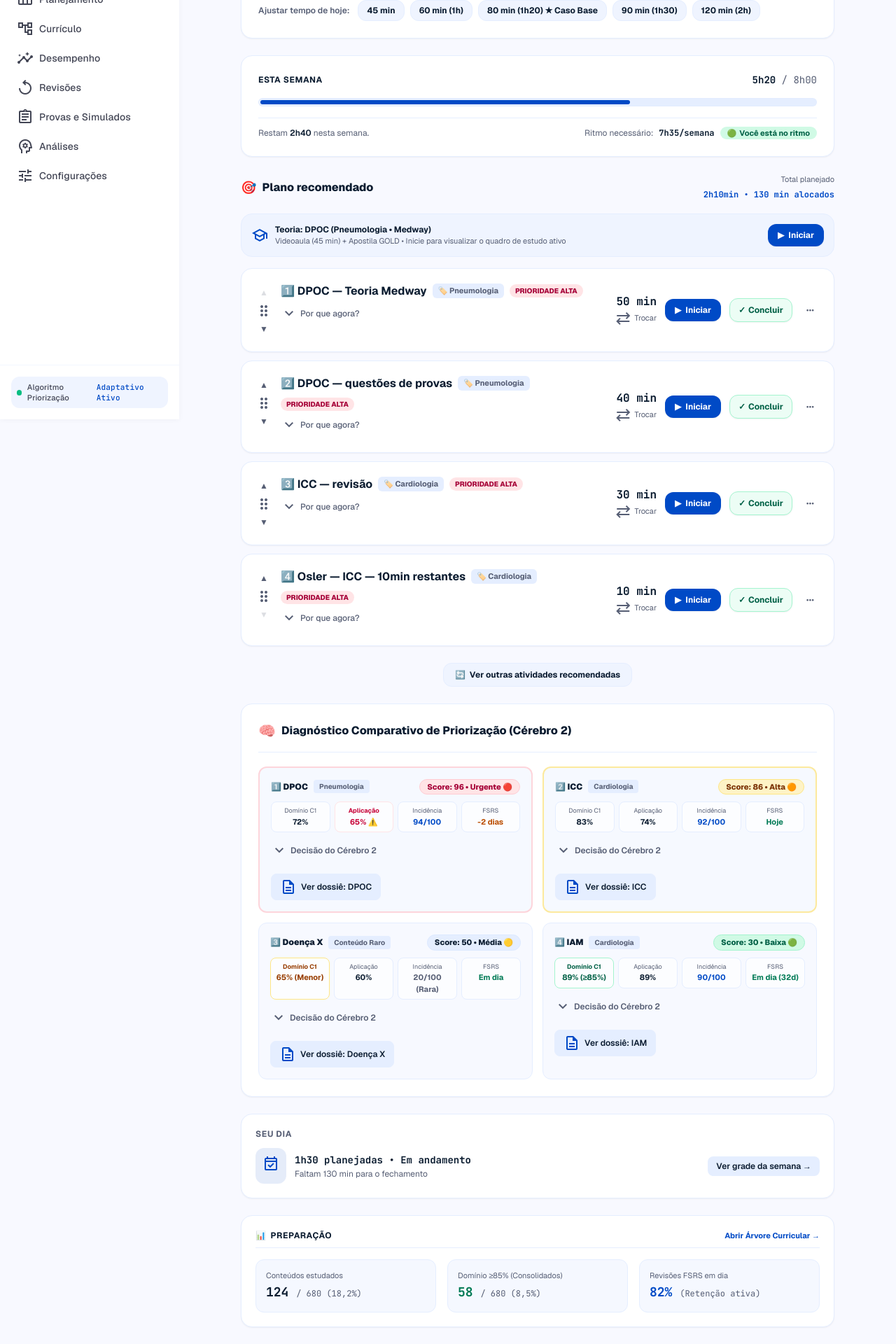
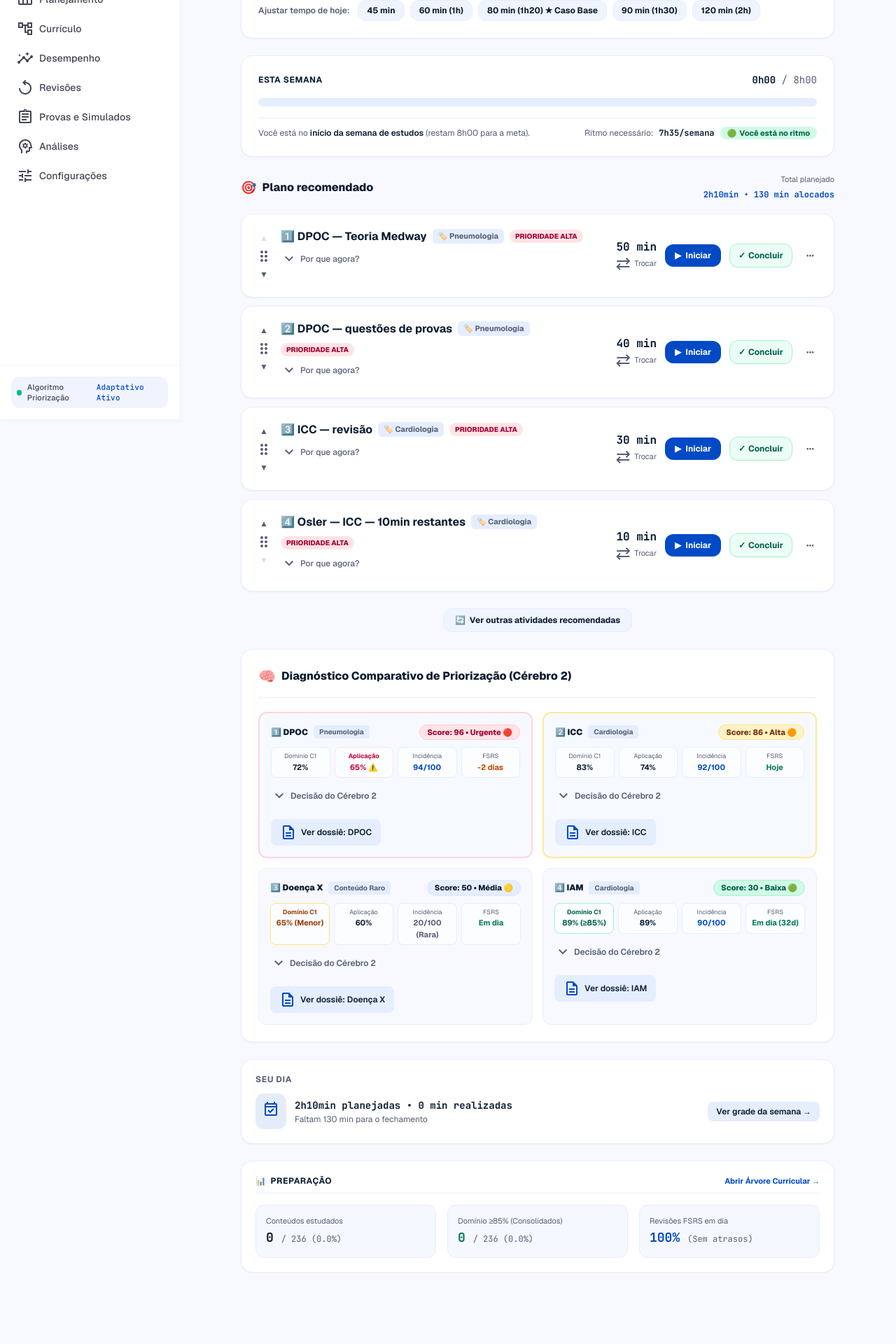
Before and after one commit to leticiarzendeo/SynapseMed, a React (Vite) app: page / in a window 1280 px wide. Shown: the part 201-2121 px from the top of the page at 70% size. After the commit the page ends 2043 px from the top, so only its background shows below. Built offline with nearby package versions, Linux system fonts and the light colour scheme.

Commit message:
feat: reset study progress and implement live timer
Reset application storage version to clear all study history. Updated session handling to initiate timers and metrics from zero to ensure accurate tracking of study progress.

```diff
--- a/src/App.tsx
+++ b/src/App.tsx
@@ -20,13 +20,14 @@ export default function App() {
   const [mobileMenuOpen, setMobileMenuOpen] = useState(false);
 
   // Garantia de ambiente limpo para teste de início de estudos
-  const CURRENT_STORAGE_VERSION = 'v5_fresh_start';
+  const CURRENT_STORAGE_VERSION = 'v6_clean_zero_hours';
   if (typeof window !== 'undefined') {
     const storedVersion = localStorage.getItem('synapsemed_storage_version');
     if (storedVersion !== CURRENT_STORAGE_VERSION) {
       localStorage.removeItem('synapsemed_activities');
       localStorage.removeItem('synapsemed_prefs');
       localStorage.removeItem('synapsemed_caderno_erros');
+      localStorage.removeItem('synapsemed_weekly_completed_minutes');
       localStorage.setItem('synapsemed_storage_version', CURRENT_STORAGE_VERSION);
     }
   }
@@ -174,6 +175,7 @@ export default function App() {
       localStorage.removeItem('synapsemed_activities');
       localStorage.removeItem('synapsemed_prefs');
       localStorage.removeItem('synapsemed_caderno_erros');
+      localStorage.removeItem('synapsemed_weekly_completed_minutes');
       localStorage.setItem('synapsemed_storage_version', CURRENT_STORAGE_VERSION);
     }
     setActivities(initialActivities);
--- a/src/components/BancoRelacionalView.tsx
+++ b/src/components/BancoRelacionalView.tsx
@@ -633,7 +633,7 @@ export const BancoRelacionalView: React.FC = () => {
                         {p.plannedMinutes} min (7h30)
                       </td>
                       <td className="p-3 font-code-metric text-emerald-700 font-bold">
-                        {p.completedMinutes} min (5h20)
+                        {p.completedMinutes} min ({Math.floor(p.completedMinutes / 60)}h{(p.completedMinutes % 60).toString().padStart(2, '0')})
                       </td>
                       <td className="p-3 font-code-metric text-secondary">{p.requiredPaceMinutes} min (7h35)</td>
                       <td className="p-3">
--- a/src/components/HojeView.tsx
+++ b/src/components/HojeView.tsx
@@ -302,9 +302,21 @@ export const HojeView: React.FC<HojeViewProps> = ({
     setExpandedDecisions((prev) => ({ ...prev, [key]: !prev[key] }));
   };
 
-  // Daily totals
+  // Daily & Weekly totals
   const totalPlannedMinutes = activities.reduce((acc, a) => acc + a.durationMin, 0); // 90 min (1h30)
-  const [completedMinutes, setCompletedMinutes] = useState(0);
+  const [completedMinutes, setCompletedMinutes] = useState<number>(() => {
+    if (typeof window !== 'undefined') {
+      const saved = localStorage.getItem('synapsemed_weekly_completed_minutes');
+      if (saved) return parseInt(saved, 10) || 0;
+    }
+    return 0;
+  });
+
+  useEffect(() => {
+    if (typeof window !== 'undefined') {
+      localStorage.setItem('synapsemed_weekly_completed_minutes', completedMinutes.toString());
+    }
+  }, [completedMinutes]);
 
   // Timer effect
   useEffect(() => {
@@ -325,12 +337,15 @@ export const HojeView: React.FC<HojeViewProps> = ({
   const handleStartSession = (activity: ActivityItem) => {
     setActiveStudySession(activity);
     const isTheory = activity.subType.toLowerCase().includes('teoria');
-    setSessionTimerSeconds(isTheory ? 24 * 60 + 12 : 32 * 60 + 14); // 00:24:12 para teoria
+    setSessionTimerSeconds(0); // Cronômetro inicia do zero para registro real
     setIsTimerRunning(true);
-    setFinishExercisesDone(isTheory ? 5 : 12);
+    setFinishExercisesDone(0);
     setFinishExercisesTotal(isTheory ? 10 : 20);
-    setFinishCorrectAnswers(isTheory ? 4 : 9);
+    setFinishCorrectAnswers(0);
     setFinishTimeMinutes(activity.durationMin);
+    setFinishTheoryCompleted(false);
+    setSelectedErrorReasons([]);
+    setFinishNotes('');
   };
 
   const handleCompleteDirect = (activity: ActivityItem) => {
@@ -577,11 +592,24 @@ export const HojeView: React.FC<HojeViewProps> = ({
       </section>
 
       {/* 2. INDICADOR DA SEMANA & RITMO NECESSÁRIO */}
+      {(() => {
+        const weeklyTargetHours = preferences.weeklyHoursTarget || 8.0;
+        const weeklyTargetMin = Math.round(weeklyTargetHours * 60);
+        const completedHours = Math.floor(completedMinutes / 60);
+        const completedRemMin = completedMinutes % 60;
+        const completedHoursStr = `${completedHours}h${completedRemMin > 0 ? completedRemMin.toString().padStart(2, '0') : '00'}`;
+        const remainingMin = Math.max(0, weeklyTargetMin - completedMinutes);
+        const remainingHours = Math.floor(remainingMin / 60);
+        const remainingRemMin = remainingMin % 60;
+        const remainingStr = `${remainingHours}h${remainingRemMin > 0 ? remainingRemMin.toString().padStart(2, '0') : '00'}`;
+        const weeklyProgressPercent = Math.min(100, Math.round((completedMinutes / weeklyTargetMin) * 100));
+
+        return (
           <section className="bg-surface-container-lowest rounded-2xl p-6 border border-surface-container shadow-xs space-y-4">
             <div className="flex items-center justify-between text-xs">
               <span className="font-bold text-on-surface uppercase tracking-wider">Esta semana</span>
               <span className="font-code-metric text-sm font-extrabold text-on-surface">
-            5h20 <span className="text-secondary font-normal">/ {preferences.weeklyHoursTarget}h00</span>
+                {completedHoursStr} <span className="text-secondary font-normal">/ {weeklyTargetHours}h00</span>
               </span>
             </div>
 
@@ -589,13 +617,19 @@ export const HojeView: React.FC<HojeViewProps> = ({
             <div className="w-full bg-surface-container h-3 rounded-full overflow-hidden p-0.5 border border-surface-container-high/40">
               <div
                 className="bg-primary h-full rounded-full transition-all duration-500"
-            style={{ width: `${(5.33 / preferences.weeklyHoursTarget) * 100}%` }}
+                style={{ width: `${weeklyProgressPercent}%` }}
               />
             </div>
 
             <div className="flex flex-col sm:flex-row sm:items-center justify-between gap-2 text-xs border-t border-surface-container pt-3">
               <span className="text-secondary">
-            Restam <strong className="text-on-surface font-semibold">2h40</strong> nesta semana.
+                {completedMinutes === 0 ? (
+                  <>Você está no <strong className="text-on-surface font-semibold">início da semana de estudos</strong> (restam {remainingStr} para a meta).</>
+                ) : remainingMin === 0 ? (
+                  <strong className="text-emerald-700 font-semibold">🎉 Meta de {weeklyTargetHours}h da semana atingida!</strong>
+                ) : (
+                  <>Restam <strong className="text-on-surface font-semibold">{remainingStr}</strong> nesta semana.</>
+                )}
               </span>
 
               <div className="flex items-center gap-2">
@@ -608,6 +642,8 @@ export const HojeView: React.FC<HojeViewProps> = ({
               </div>
             </div>
           </section>
+        );
+      })()}
 
       {/* 2.1 BANNER DE AUTONOMIA: USUÁRIA ALTEROU A RECOMENDAÇÃO */}
       {userOverrides.length > 0 && (
@@ -689,51 +725,6 @@ export const HojeView: React.FC<HojeViewProps> = ({
           </div>
         </div>
 
-        {/* Opção para teste: Iniciar a Teoria de DPOC para testar o quadro de estudo */}
-        <div className="p-3.5 rounded-2xl bg-surface-container-low border border-surface-container flex flex-col sm:flex-row sm:items-center justify-between gap-3 text-xs">
-          <div className="flex items-center gap-2.5">
-            <span className="material-symbols-outlined text-primary text-lg">school</span>
-            <div>
-              <span className="text-xs font-bold text-on-surface block">
-                Teoria: DPOC (Pneumologia • Medway)
-              </span>
-              <span className="text-[0.6875rem] text-secondary">
-                Videoaula (45 min) + Apostila GOLD • Inicie para visualizar o quadro de estudo ativo
-              </span>
-            </div>
-          </div>
-          <button
-            onClick={() =>
-              handleStartSession({
-                id: 'act-dpoc-teoria',
-                contentId: 'c-dpoc',
-                name: 'DPOC',
-                subType: 'Teoria Medway',
-                durationMin: 50,
-                specialty: 'Clínica Médica',
-                modulo: 'Pneumologia',
-                priority: 'alta',
-                priorityScore: 98,
-                whyNow: 'Base teórica para resolução de questões de alta incidência nas bancas USP e ENARE.',
-                whyDetails: {
-                  incidence: 'Incidência de 94/100 (USP: 10q, UNIFESP: 8q, ENARE: 9q)',
-                  examScore: 'Videoaula + Leitura de apoio',
-                  domainScore: 'Domínio teórico inicial: 72%',
-                  targetScore: 'Meta: ≥ 85%',
-                  fsrsStatus: 'Início de ciclo teórico',
-                  postExercisesCompleted: 'Pré-requisito para pós-exercícios',
-                },
-                recommendedDay: 'segunda',
-                currentDay: 'segunda',
-              })
-            }
-            className="px-3.5 py-2 rounded-xl bg-primary text-on-primary text-xs font-bold hover:bg-primary-container transition-all flex items-center gap-1.5 shadow-xs self-start sm:self-auto shrink-0"
-          >
-            <span>▶</span>
-            <span>Iniciar</span>
-          </button>
-        </div>
-
         {/* Lista de Atividades de Hoje com Drag & Drop / Reordenação */}
         <div className="space-y-3">
           {activities.map((act, index) => (
@@ -1149,10 +1140,10 @@ export const HojeView: React.FC<HojeViewProps> = ({
             </div>
             <div>
               <div className="font-code-metric text-sm font-bold text-on-surface">
-                1h30 planejadas • {completedMinutes > 0 ? `${completedMinutes} min realizadas` : 'Em andamento'}
+                {Math.floor(totalPlannedMinutes / 60)}h{totalPlannedMinutes % 60 ? `${totalPlannedMinutes % 60}min` : '00'} planejadas • {completedMinutes > 0 ? `${completedMinutes} min realizadas` : '0 min realizadas'}
               </div>
               <div className="text-xs text-secondary mt-0.5">
-                {completedMinutes >= 80 ? (
+                {completedMinutes >= totalPlannedMinutes && totalPlannedMinutes > 0 ? (
                   <span className="text-emerald-700 font-bold">🟢 Plano diário concluído com êxito</span>
                 ) : (
                   <span>
@@ -1187,28 +1178,49 @@ export const HojeView: React.FC<HojeViewProps> = ({
           </button>
         </div>
 
+        {(() => {
+          const allCurriculumContents = getAllCurriculumContents();
+          const totalCurriculumCount = allCurriculumContents.length;
+          const studiedContentsCount = allCurriculumContents.filter(
+            (c) => c.isStudied || c.status !== 'Não iniciado'
+          ).length;
+          const consolidatedCount = allCurriculumContents.filter(
+            (c) => c.isConsolidated || (c.estimatedMastery || 0) >= 85
+          ).length;
+          const studiedPercentStr =
+            totalCurriculumCount > 0
+              ? ((studiedContentsCount / totalCurriculumCount) * 100).toFixed(1)
+              : '0,0';
+          const consolidatedPercentStr =
+            totalCurriculumCount > 0
+              ? ((consolidatedCount / totalCurriculumCount) * 100).toFixed(1)
+              : '0,0';
+
+          return (
             <div className="grid grid-cols-1 sm:grid-cols-3 gap-4">
               <div className="p-3.5 rounded-xl bg-surface-container-low/60 border border-surface-container">
                 <span className="text-[0.6875rem] text-secondary block">Conteúdos estudados</span>
                 <div className="font-code-metric text-lg font-bold text-on-surface mt-0.5">
-              124 <span className="text-xs text-secondary font-normal">/ 680 (18,2%)</span>
+                  {studiedContentsCount} <span className="text-xs text-secondary font-normal">/ {totalCurriculumCount} ({studiedPercentStr}%)</span>
                 </div>
               </div>
 
               <div className="p-3.5 rounded-xl bg-surface-container-low/60 border border-surface-container">
                 <span className="text-[0.6875rem] text-secondary block">Domínio ≥85% (Consolidados)</span>
                 <div className="font-code-metric text-lg font-bold text-emerald-700 mt-0.5">
-              58 <span className="text-xs text-secondary font-normal">/ 680 (8,5%)</span>
+                  {consolidatedCount} <span className="text-xs text-secondary font-normal">/ {totalCurriculumCount} ({consolidatedPercentStr}%)</span>
                 </div>
               </div>
 
               <div className="p-3.5 rounded-xl bg-surface-container-low/60 border border-surface-container">
                 <span className="text-[0.6875rem] text-secondary block">Revisões FSRS em dia</span>
                 <div className="font-code-metric text-lg font-bold text-primary mt-0.5">
-              82% <span className="text-xs text-secondary font-normal">(Retenção ativa)</span>
-            </div>
-          </div>
-        </div>
+                  100% <span className="text-xs text-secondary font-normal">(Sem atrasos)</span>
+                </div>
+              </div>
+            </div>
+          );
+        })()}
       </section>
 
       {/* MODAL: DETALHES DA ATIVIDADE & "POR QUE ESTOU FAZENDO ISSO?" */}
--- a/src/data/relationalDatabase.ts
+++ b/src/data/relationalDatabase.ts
@@ -711,7 +711,7 @@ export class SynapseRelationalDatabase {
       weekEnd: '2026-09-11',
       availableMinutes: 480, // 8h capacidade regular
       plannedMinutes: 450, // 7h30 planejado pelo algoritmo
-      completedMinutes: 320, // 5h20 executado
+      completedMinutes: 0, // Início limpo de estudos (0 min executados)
       requiredPaceMinutes: 455, // 7h35 ritmo necessário para 2 anos
       projectedDeadline: 'Abril/2028',
       status: 'ON_TRACK',
@@ -1106,14 +1106,14 @@ export class SynapseRelationalDatabase {
    * Retorna os 4 conceitos fundamentais de tempo:
    * 1. Capacidade (ex: 8h)
    * 2. Tempo Planejado (ex: 7h30)
-   * 3. Tempo Realizado (ex: 5h20)
+   * 3. Tempo Realizado (início 0h, incrementado com sessões)
    * 4. Tempo Extraordinário (Simulados - FORA da capacidade regular de 8h!)
    */
   getFourTimesMetrics(): FourTimesMetrics {
     const plan = this.weeklyPlans[0];
     const capacityMinutes = plan?.availableMinutes || 480; // 8h
     const plannedMinutes = plan?.plannedMinutes || 450; // 7h30
-    const realizedMinutes = plan?.completedMinutes || 320; // 5h20
+    const realizedMinutes = plan?.completedMinutes ?? 0; // Início do zero (0 min)
 
     // Simulação realizada fora da carga regular (ex: Simulado Nacional 03 = 180 min / 3h)
     const extraordinarySimulationMinutes = 180;
```
Lines whose indentation alone changed are shown as unchanged.
